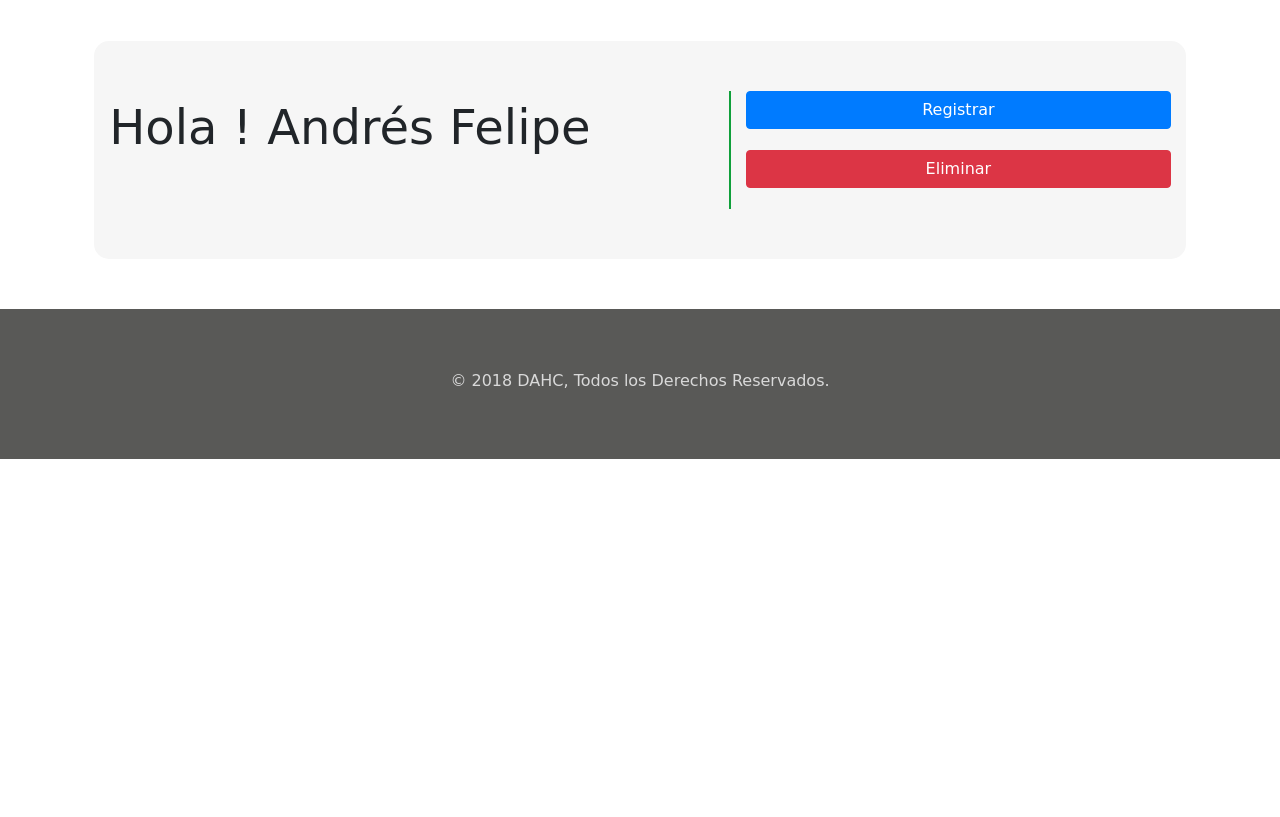
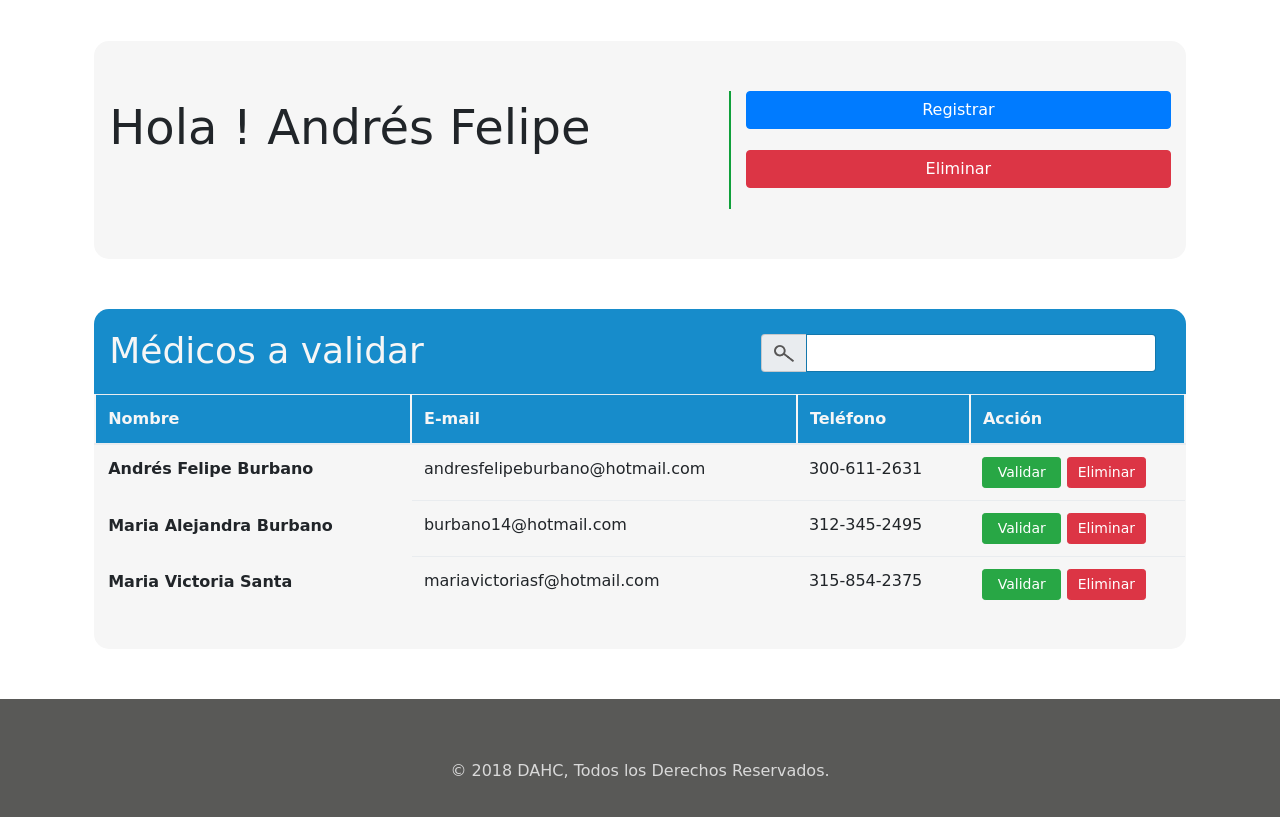
Before and after one commit to Pipe12/dacha-boot, a plain HTML site: page perfil_vendedor.html in a window 1280 px wide. Shown: the part 87-904 px from the top of the page. Before the commit the page ends 800 px from the top, so only its background shows below. Drawn offline with nearby package versions, Linux system fonts and the light colour scheme.

Commit message:
se realliza tabla

```diff
--- a/css/style.css
+++ b/css/style.css
@@ -19,8 +19,25 @@ body {
 	padding: 50px 0px;
 }
 
+.base-table {
+	background-color: #f6f6f6;
+	border-radius: 15px;
+	padding: 20px 0px;
+}
+
+.color-two {
+	background-color: #178ccb;
+	color: #f6f6f6;
+	padding-top: 15px;
+	border-radius: 15px 15px 0px 0px;
+}
+
 #titulo {
 	margin-bottom: 5%;
+}
+
+#ultimo-elemento {
+	margin-bottom: 50px;
 }
 
 /* navegation styles */
@@ -65,6 +82,47 @@ body {
 	}
 }
 
+/* tabla */
+
+#info-tabla {
+	font-size: 36px;
+}
+
+@media only screen and (max-width: 768px) {
+	#info-tabla {
+		text-align: center;
+	}
+}
+
+#input-tabla {
+	padding-top: 10px;
+}
+
+@media only screen and (max-width: 768px) {
+	#input-tabla {
+		padding-top: 0px;
+		padding-bottom: 15px;
+	}
+}
+
+.search {
+	max-width: 20px;
+}
+
+.tabla-medicos th {
+	border: 2px solid #f6f6f6;
+}
+
+tbody tr:hover {
+	background-color: #fff;
+}
+
+@media only screen and (max-width: 1024px) {
+	#email {
+		display: none;
+	}
+}
+
 /* footer styles */
 
 footer {
@@ -78,6 +136,13 @@ footer p {
 	padding-top: 60px;
 }
 
+#container-table {
+	max-width: 1200px;
+	margin-right: auto;
+	margin-left: auto;
+	padding-top: 0px;
+}
+
 #container {
 	max-width: 1200px;
 	margin-right: auto;
--- a/perfil_vendedor.html
+++ b/perfil_vendedor.html
@@ -14,6 +14,7 @@
   <!-- bootstrap -->
   <link rel="stylesheet" href="https://maxcdn.bootstrapcdn.com/bootstrap/4.0.0-beta/css/bootstrap.min.css" integrity="sha384-/Y6pD6FV/Vv2HJnA6t+vslU6fwYXjCFtcEpHbNJ0lyAFsXTsjBbfaDjzALeQsN6M" crossorigin="anonymous">
 </head>
+
 <body>
   <div id="nav-warpper">
     <nav class="navbar navbar-light bg-light" id="nav-bar">
@@ -44,8 +45,62 @@
     </div>
   </section>
 
-  <section class="row">
-    <!-- -->
+  <section class="row" id="ultimo-elemento">
+    <!-- dotor´s table -->
+    <div class="col-10 base-table" id="container-table" >
+      <div class="row color-two">
+       <div class="col-lg-7 col-md-7 col-12" id="info-tabla"><p>Médicos a validar</p></div>
+       <div class="col-lg-5 col-md-5 col-12">
+         <form class="form-inline" action="/action_page.php">
+             <div class="input-group col-12" id="input-tabla">
+               <span class="input-group-addon"><img  class="search" src="images/search.png"></span>
+               <input type="text" class="form-control" placeholder="">
+             </div>
+           </form>
+       </div>
+      </div>
+      <div class="row">
+        <table class="table tabla-medicos">
+          <thead>
+            <tr class="color-two">
+              <th scope="col">Nombre</th>
+              <th scope="col" id="email">E-mail</th>
+              <th scope="col">Teléfono</th>
+              <th scope="col">Acción</th>
+            </tr>
+          </thead>
+          <tbody>
+            <tr>
+              <th scope="row">Andrés Felipe Burbano</th>
+              <td id="email">andresfelipeburbano@hotmail.com</td>
+              <td>300-611-2631</td>
+              <td>
+                <button type="button" class="col-5 btn btn-success btn-sm">Validar</button>
+                <button type="button" class="col-5 btn btn-danger btn-sm">Eliminar</button>
+              </td>
+            </tr>
+            <tr>
+              <th scope="row">Maria Alejandra Burbano</th>
+              <td id="email">burbano14@hotmail.com</td>
+              <td>312-345-2495</td>
+              <td>
+                <button type="button" class="col-5 btn btn-success btn-sm">Validar</button>
+                <button type="button" class="col-5 btn btn-danger btn-sm">Eliminar</button>
+              </td>
+            </tr>
+            <tr>
+              <th scope="row">Maria Victoria Santa</th>
+              <td id="email">mariavictoriasf@hotmail.com</td>
+              <td>315-854-2375</td>
+              <td>
+                <button type="button" class="col-5 btn btn-success btn-sm">Validar</button>
+                <button type="button" class="col-5 btn btn-danger btn-sm">Eliminar</button>
+              </td>
+            </tr>
+          </tbody>
+        </table>
+      </div>
+    </div>
   </section>
 
   <footer>
```
Also changed, not shown: images/search.png (added).
